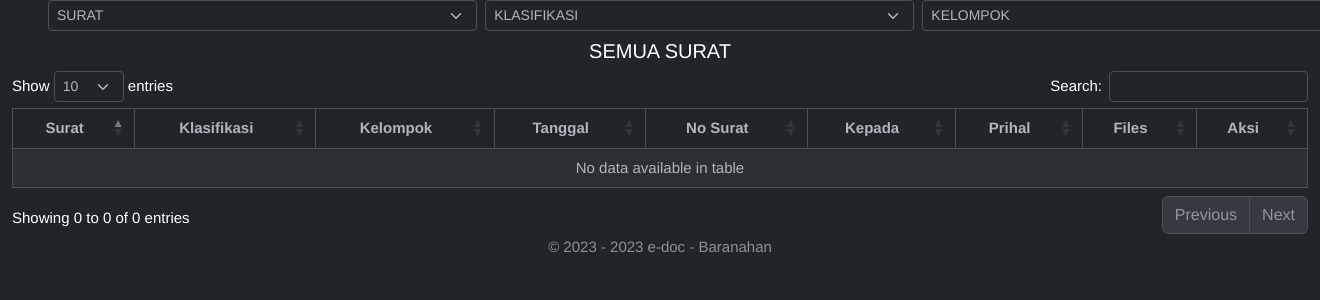
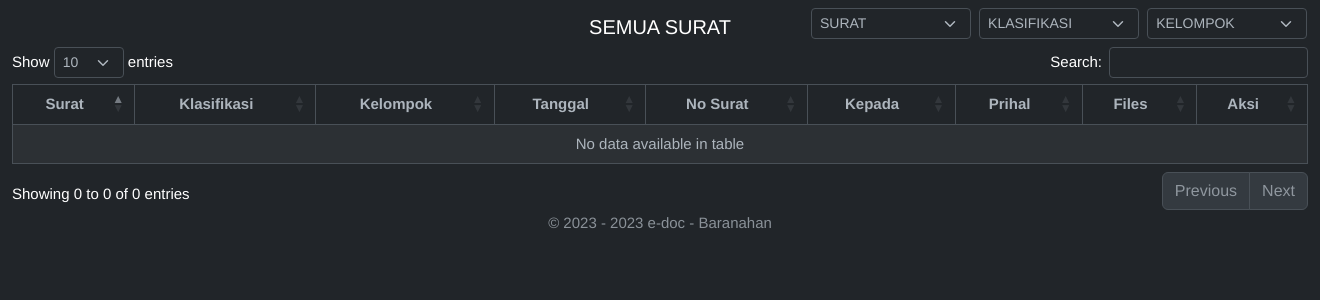
Before and after one commit to nice9uy/edoc, a Django app: page /edoc/olah_data/ in a window 1320 px wide; the page is wider, and only the part inside the window is pictured. Shown: the part 71-371 px from the top of that part. Run offline with Django 4.2, Linux system fonts and the light colour scheme; the visitor is signed in with stand-in values (Sample User, id 1); data that the repository does not hold is empty; some libraries are stand-ins or nearby versions.

Commit message:
fix button search in olah data

```diff
--- a/templates/pages/olah_data.html
+++ b/templates/pages/olah_data.html
@@ -6,7 +6,9 @@
 
 {%include 'partials/header_olah_data.html' %}
 
-<div style="margin-right: 5.25rem;">
+<div style="margin-right: 0.75rem; margin-bottom: -2rem; ">
+<div class="d-flex justify-content-end mt-2">
+  <div style="margin-right: 5.25rem;">
     <div class="d-flex gap-2 col-10 mb-2 mx-5" >
       <div class="col-5">
         <select class="form-select form-select-sm" title="Filter Surat" id="surat" required aria-label="Default select example" name="surat">
@@ -37,8 +39,10 @@
       </div>
     </div>
   </div>
+</div>
+</div>
 
-<div class="container-fluid mt-1 text-white">
+<div class="container-fluid text-white">
     <h5 class="text-center">SEMUA SURAT</h5>
     <table id="tabel_index" class="table table-striped table-bordered text-white" style="width:100%">
         <thead>
```
